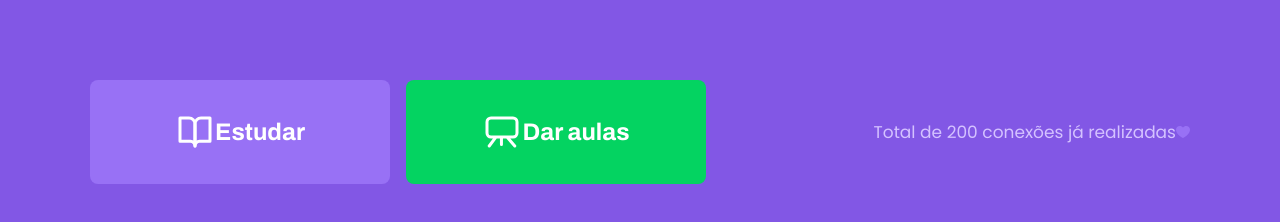
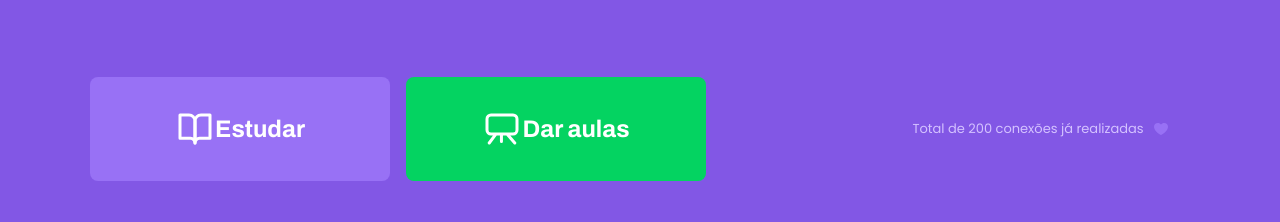
Before and after one commit to ItanuRomero/Proffy-Project, a plain HTML site: page index.html in a window 1280 px wide. Shown: the part 486-708 px from the top of the page. Drawn offline with Linux system fonts and the light colour scheme.

Commit message:
update style.
Deixei a page-landing mais agradável e responsiva.

```diff
--- a/styles/partials/page-landing.css
+++ b/styles/partials/page-landing.css
@@ -100,8 +100,10 @@ html body {
     }
 }
 
-@media (min-width: 1100px) {
+@media (min-width: 1024px) {
     #page-landing #container {
+        width: 90vw;
+        height: auto;
         max-width: 1100px;
         display: grid;
         /* fazendo calculos com fracoes deixando eles flexiveis */
@@ -111,8 +113,8 @@ html body {
         grid-template-areas:
         "proffy image image"
         "button button texting";
-        column-gap: 87px;
-        row-gap: 86px;
+        column-gap: 80px;
+        row-gap: 80px;
 }
     .logo-container {
         grid-area: proffy;
@@ -144,7 +146,11 @@ html body {
     .total-connections {
         grid-area: texting;
         justify-self: end;
-        font-size: 1.7rem;
+        font-size: 1.3rem;
+        width: 300px;
     }
 
+    #page-landing #container .total-connections img {
+        margin-left: 10px;
+    }
 }
```
